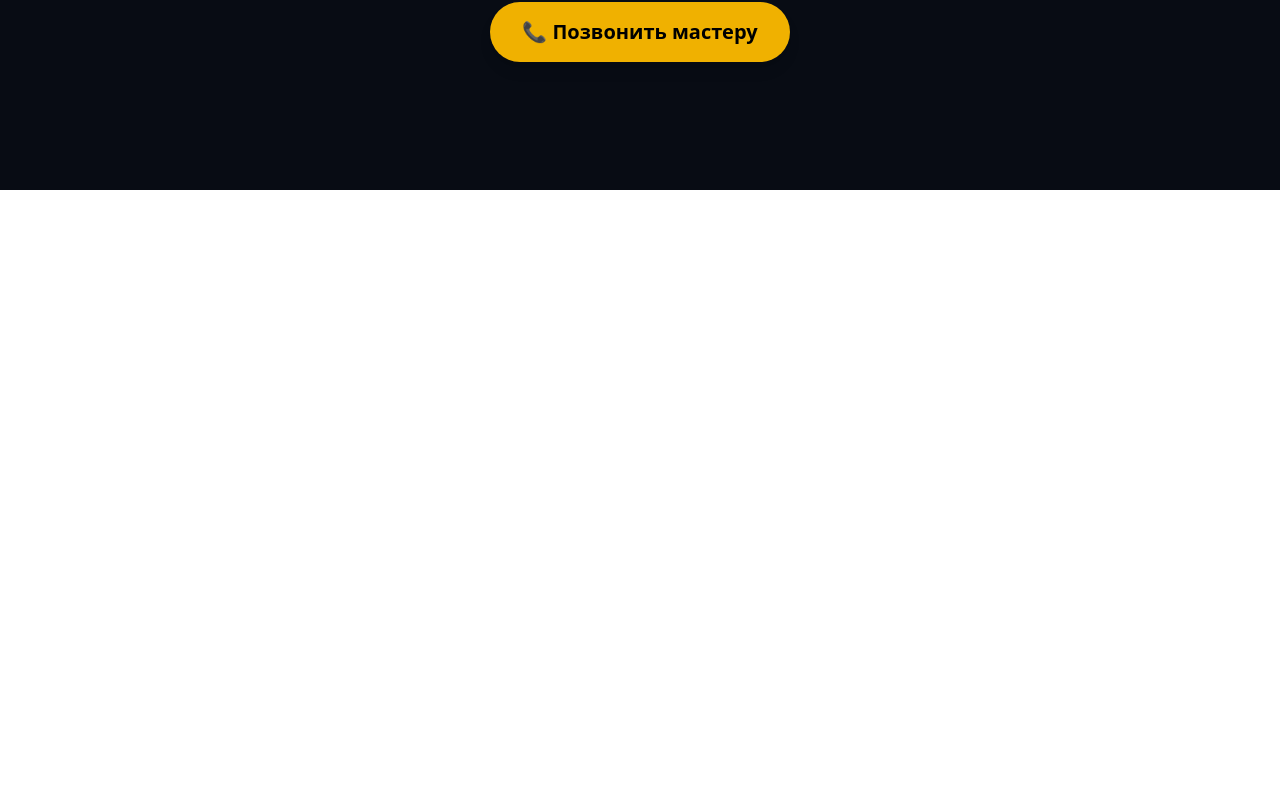
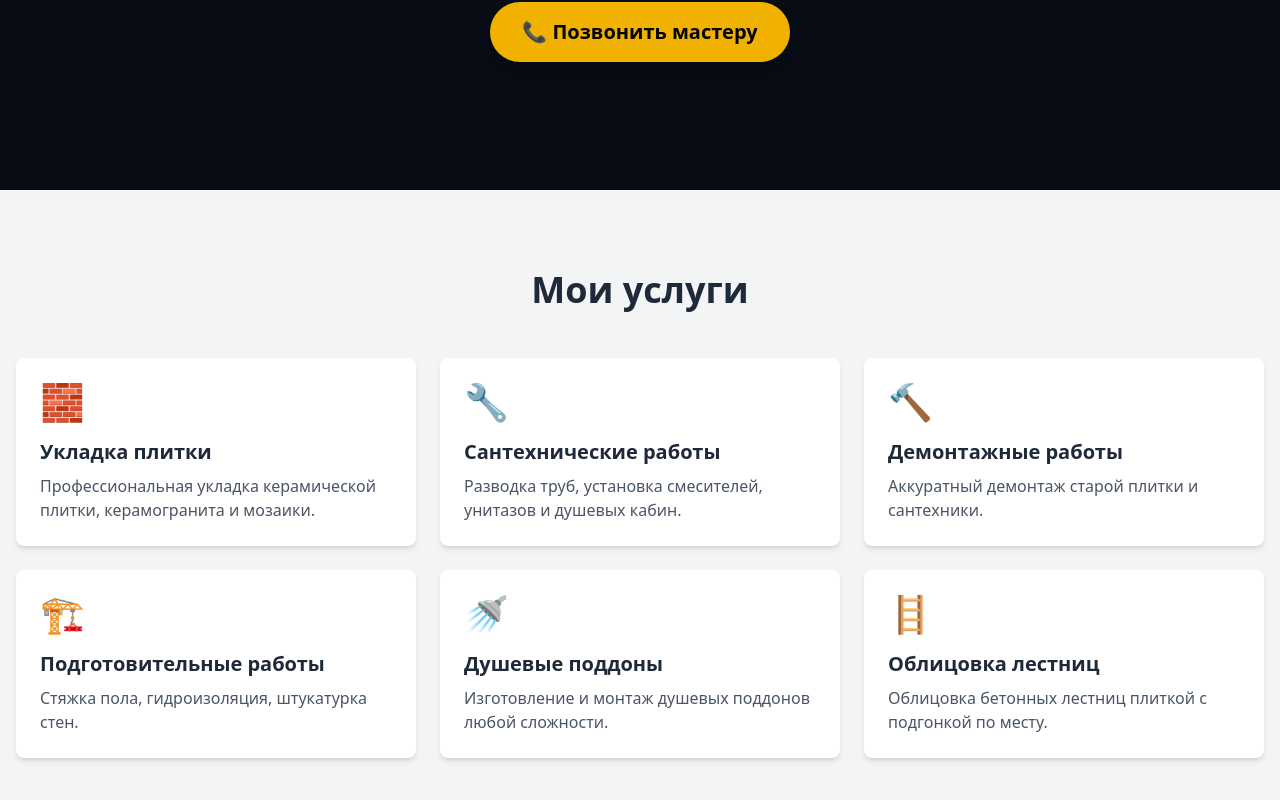
Before and after one commit to MagicKode/plit_real_front, an Angular app: page / in a window 1280 px wide. Shown: the part 414-1214 px from the top of the page. Before the commit the page ends 800 px from the top, so only its background shows below. Built offline with nearby package versions, Linux system fonts and the light colour scheme.

Commit message:
feat(PLT-1.0.3): create services component

```diff
--- a/src/app/app.html
+++ b/src/app/app.html
@@ -1,3 +1,4 @@
 <app-header></app-header>
 <app-hero></app-hero>
+<app-services></app-services>
 <router-outlet></router-outlet>
--- a/src/app/app.ts
+++ b/src/app/app.ts
@@ -2,10 +2,11 @@ import { Component, signal } from '@angular/core';
 import { RouterOutlet } from '@angular/router';
 import { HeaderComponent } from './components/header/header';
 import { HeroComponent } from './components/hero/hero';
+import { ServicesComponent } from './components/services/services';
 
 @Component({
   selector: 'app-root',
-  imports: [RouterOutlet, HeaderComponent, HeroComponent],
+  imports: [RouterOutlet, HeaderComponent, HeroComponent, ServicesComponent],
   templateUrl: './app.html',
   styleUrl: './app.css'
 })
--- /dev/null
+++ b/src/app/components/services/services.html
@@ -0,0 +1,17 @@
+<section class="py-20 bg-gray-100">
+  <div class="container mx-auto px-4">
+    <h2 class="text-3xl md:text-4xl font-bold text-center mb-12 text-gray-800">
+      Мои услуги
+    </h2>
+
+    <div class="grid grid-cols-1 md:grid-cols-2 lg:grid-cols-3 gap-6">
+      @for (service of services; track service.title) {
+        <div class="bg-white p-6 rounded-lg shadow-md hover:shadow-lg transition">
+          <div class="text-4xl mb-4">{{ service.icon }}</div>
+          <h3 class="text-xl font-bold mb-2 text-gray-800">{{ service.title }}</h3>
+          <p class="text-gray-600">{{ service.description }}</p>
+        </div>
+      }
+    </div>
+  </div>
+</section>
--- /dev/null
+++ b/src/app/components/services/services.ts
@@ -0,0 +1,48 @@
+import { Component } from '@angular/core';
+
+interface Service {
+  title: string;
+  description: string;
+  icon: string;
+}
+
+@Component({
+  selector: 'app-services',
+  imports: [],
+  templateUrl: './services.html',
+  styleUrl: './services.css',
+})
+export class ServicesComponent {
+  services: Service[] = [
+    {
+      title: 'Укладка плитки',
+      description: 'Профессиональная укладка керамической плитки, керамогранита и мозаики.',
+      icon: '🧱',
+    },
+    {
+      title: 'Сантехнические работы',
+      description: 'Разводка труб, установка смесителей, унитазов и душевых кабин.',
+      icon: '🔧',
+    },
+    {
+      title: 'Демонтажные работы',
+      description: 'Аккуратный демонтаж старой плитки и сантехники.',
+      icon: '🔨',
+    },
+    {
+      title: 'Подготовительные работы',
+      description: 'Стяжка пола, гидроизоляция, штукатурка стен.',
+      icon: '🏗️',
+    },
+    {
+      title: 'Душевые поддоны',
+      description: 'Изготовление и монтаж душевых поддонов любой сложности.',
+      icon: '🚿',
+    },
+    {
+      title: 'Облицовка лестниц',
+      description: 'Облицовка бетонных лестниц плиткой с подгонкой по месту.',
+      icon: '🪜',
+    },
+  ];
+}
```
Also changed, not shown: src/app/components/services/services.css (added), 1 other file (tests, documents, lock files or other folders).
